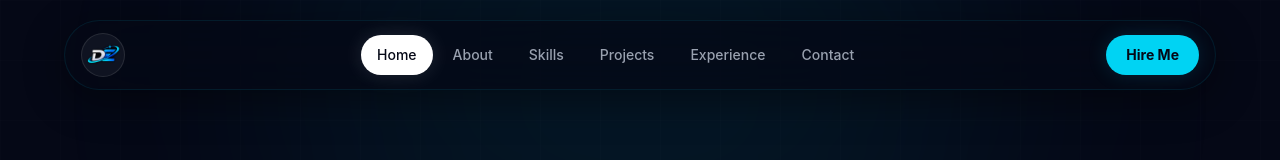
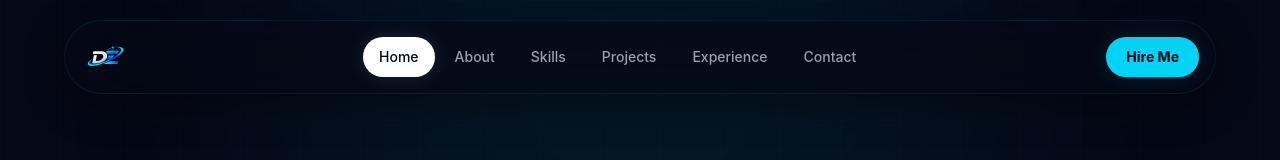
Before and after one commit to DuaEman90/personal-portfolio, a React (Vite) app: page / in a window 1280 px wide. Shown: the top 160 px of the page. Built offline with nearby package versions, Linux system fonts and the light colour scheme.

Commit message:
feat: simplify Navbar component by removing unnecessary button wrapper around logo

```diff
--- a/src/components/Navbar.jsx
+++ b/src/components/Navbar.jsx
@@ -30,16 +30,13 @@ function Navbar() {
       <div className="flex items-center justify-between gap-4">
 
         {/* Logo */}
-        <button
-          onClick={() => scrollToSection("home")}
-          className="group flex h-11 w-11 shrink-0 cursor-pointer items-center justify-center rounded-full border border-white/10 bg-white/5 transition-all duration-300 hover:scale-105 hover:border-cyan-400/40 hover:bg-cyan-400/10"
-        >
+
           <img
             src="lodo.png"
             alt="DuaEman Logo"
             className="h-12 w-12 object-contain transition-transform duration-300 group-hover:scale-110"
           />
-        </button>
+
 
         {/* Navigation */}
         <div className="hidden items-center gap-1 md:flex">
```
